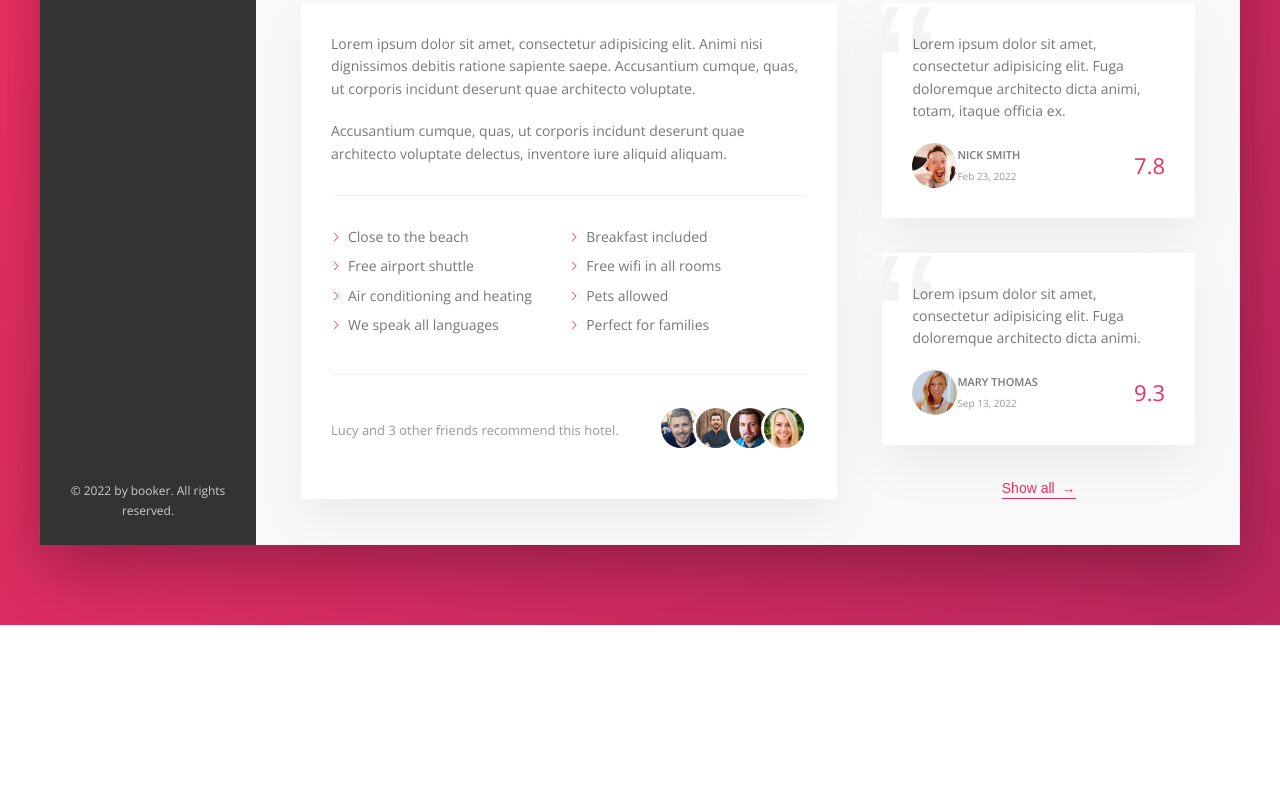
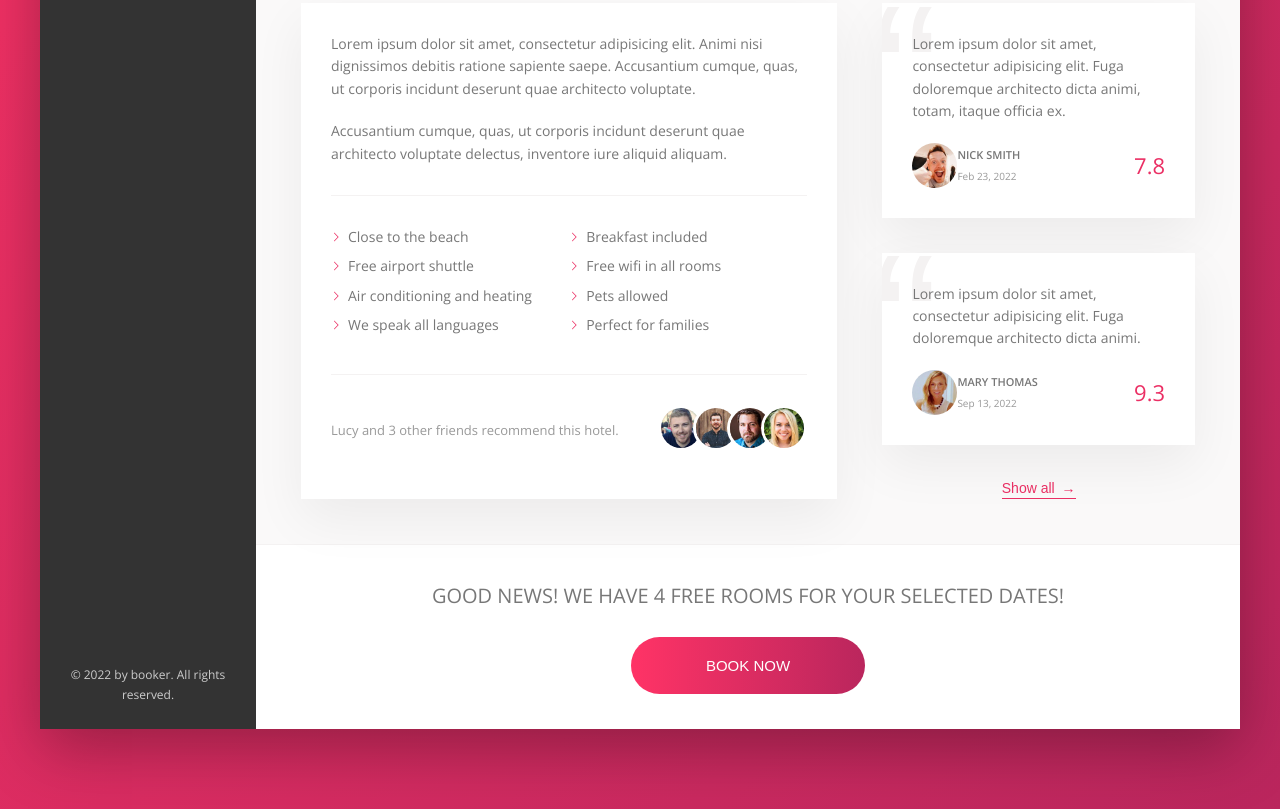
Before and after one commit to nickizen20/booker, a website: page index.html in a window 1280 px wide. Shown: the part 644-1453 px from the top of the page. Before the commit the page ends 1269 px from the top, so only its background shows below. Drawn offline with nearby package versions, Linux system fonts and the light colour scheme.

Commit message:
styling the cta section

```diff
--- a/index.html
+++ b/index.html
@@ -219,6 +219,16 @@
                         <button class="btn-inline">Show all <span>&rarr;</span></button>
                     </div>
                 </div>
+
+                <div class="cta">
+                    <h2 class="cta__book-now">
+                        Good news! We have 4 free rooms for your selected dates!
+                    </h2>
+                    <button class="btn">
+                        <span class="btn__visible">Book now</span>
+                        <span class="btn__invisible">Only 4 rooms left</span>
+                    </button>
+                </div>
             </main>
         </div>
     </div>
--- a/sass/_component.scss
+++ b/sass/_component.scss
@@ -424,3 +424,74 @@
         z-index: 1;
     }
 }
+
+//////////////////////////////////////
+/// Call to Action
+.cta {
+    padding: 3.5rem 0;
+    text-align: center;
+
+    &__book-now {
+        font-size: 2rem;
+        text-transform: uppercase;
+        font-weight: 300;
+        margin-bottom: 2.5rem;
+    }
+}
+
+//////////////////////////////////////
+/// Call to Action button
+.btn {
+    font-size: 1.5rem;
+    font-weight: 300;
+    text-transform: uppercase;
+    border-radius: 100px;
+    border: none;
+    background-image: linear-gradient(
+        to right,
+        var(--color-primary-light),
+        var(--color-primary-dark)
+    );
+    color: #fff;
+    position: relative;
+    overflow: hidden;
+    cursor: pointer;
+
+    & > * {
+        display: inline-block;
+        height: 100%;
+        width: 100%;
+        transition: all 0.2s;
+    }
+
+    &__visible {
+        padding: 2rem 7.5rem;
+    }
+
+    &__invisible {
+        position: absolute;
+        padding: 2rem;
+        left: 0;
+        top: -100%;
+    }
+
+    &:hover {
+        background-image: linear-gradient(
+            to left,
+            var(--color-primary-light),
+            var(--color-primary-dark)
+        );
+    }
+
+    &:hover &__visible {
+        transform: translateY(100%);
+    }
+
+    &:hover &__invisible {
+        top: 0;
+    }
+
+    &:focus {
+        outline: none;
+    }
+}
```
Also changed, not shown: css/style.css.
